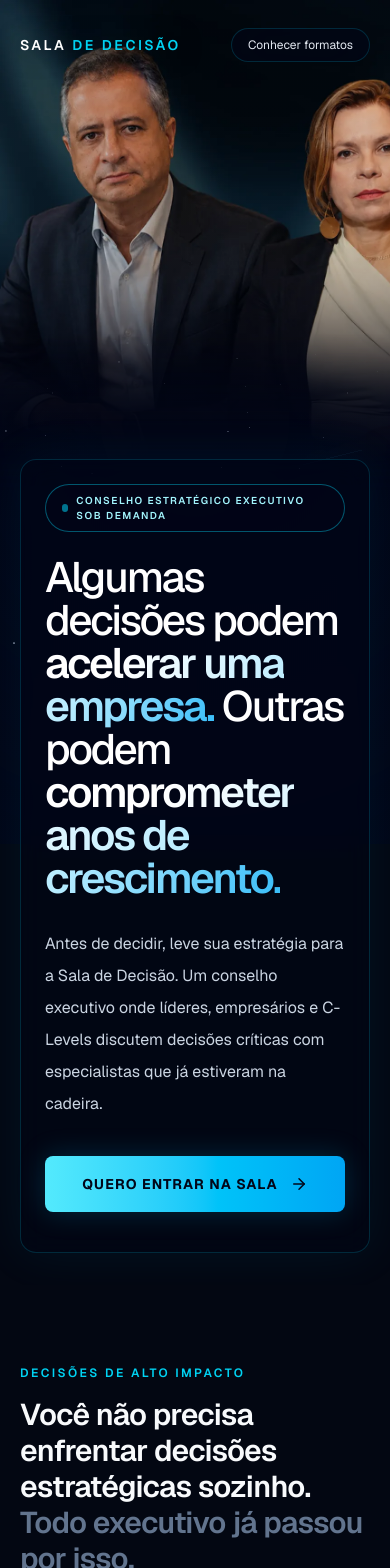
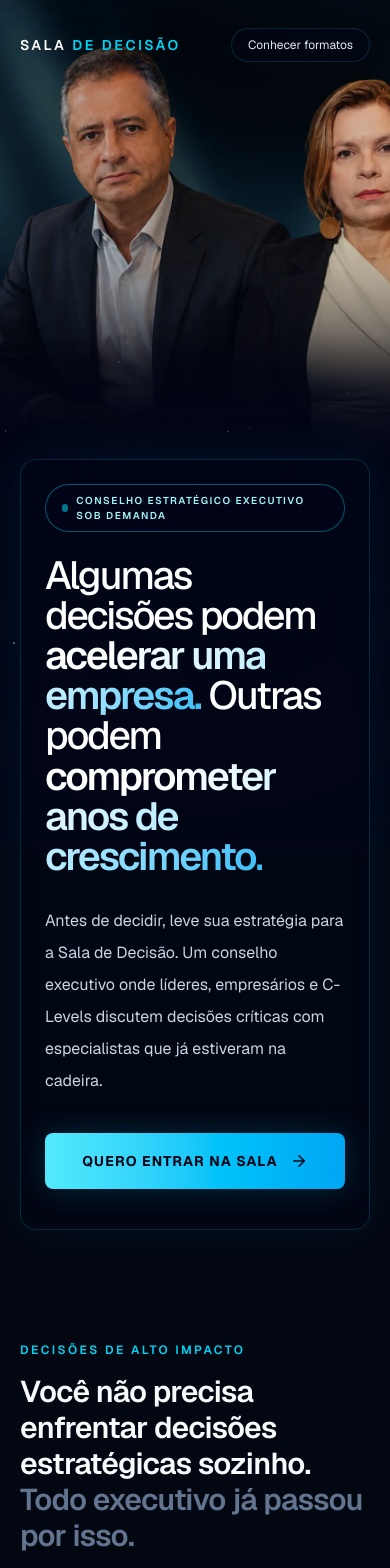
Before and after one commit to MarcusGarca/sala-de-decisao, a Next.js app: page / in a window 390 px wide. Shown: the top 1568 px of the page. Built offline with nearby package versions, Linux system fonts and the light colour scheme.

Commit message:
fix: Corrige responsividade da section Hero

```diff
--- a/src/app/components/ui/sections/HeroSection.tsx
+++ b/src/app/components/ui/sections/HeroSection.tsx
@@ -33,8 +33,8 @@ export default function HeroSection() {
           fill
           priority
           quality={90}
-          sizes="100vw"
-          className="object-cover object-left-top md:object-left"
+          sizes="(max-width: 767px) 100vw, 72vw"
+          className="object-cover object-left-top md:object-contain md:object-left"
         />
 
         {/* Mobile: preserva a foto no topo e a dissolve antes do conteúdo. */}
@@ -83,7 +83,7 @@ export default function HeroSection() {
             CONSELHO ESTRATÉGICO EXECUTIVO SOB DEMANDA
           </div>
 
-          <h1 className="max-w-3xl text-[clamp(2.65rem,4.2vw,4.85rem)] font-medium leading-[1.015] tracking-[-.052em] text-white">
+          <h1 className="max-w-3xl text-[clamp(2.45rem,3.45vw,4.2rem)] font-medium leading-[1.025] tracking-[-.052em] text-white">
             Algumas decisões podem <strong className="text-gradient font-semibold">acelerar uma empresa.</strong> Outras podem <strong className="text-gradient font-semibold">comprometer anos de crescimento.</strong>
           </h1>
 
--- a/src/app/globals.css
+++ b/src/app/globals.css
@@ -11,3 +11,4 @@ body { background:var(--background); color:var(--foreground); font-family:var(--
 .cyan-button:hover { box-shadow:0 0 42px rgba(6,182,212,.42); }
 .hero-photo-mask { mask-image:linear-gradient(to bottom,#000 0%,#000 68%,transparent 100%); -webkit-mask-image:linear-gradient(to bottom,#000 0%,#000 68%,transparent 100%); }
 @media (min-width:768px) { .hero-photo-mask { mask-image:linear-gradient(to right,#000 0%,#000 52%,rgba(0,0,0,.72) 68%,transparent 100%); -webkit-mask-image:linear-gradient(to right,#000 0%,#000 52%,rgba(0,0,0,.72) 68%,transparent 100%); } }
+@media (min-width:768px) and (max-height:900px) { .hero-photo-mask { top:3.5rem; height:calc(100% - 3.5rem); } }
```
